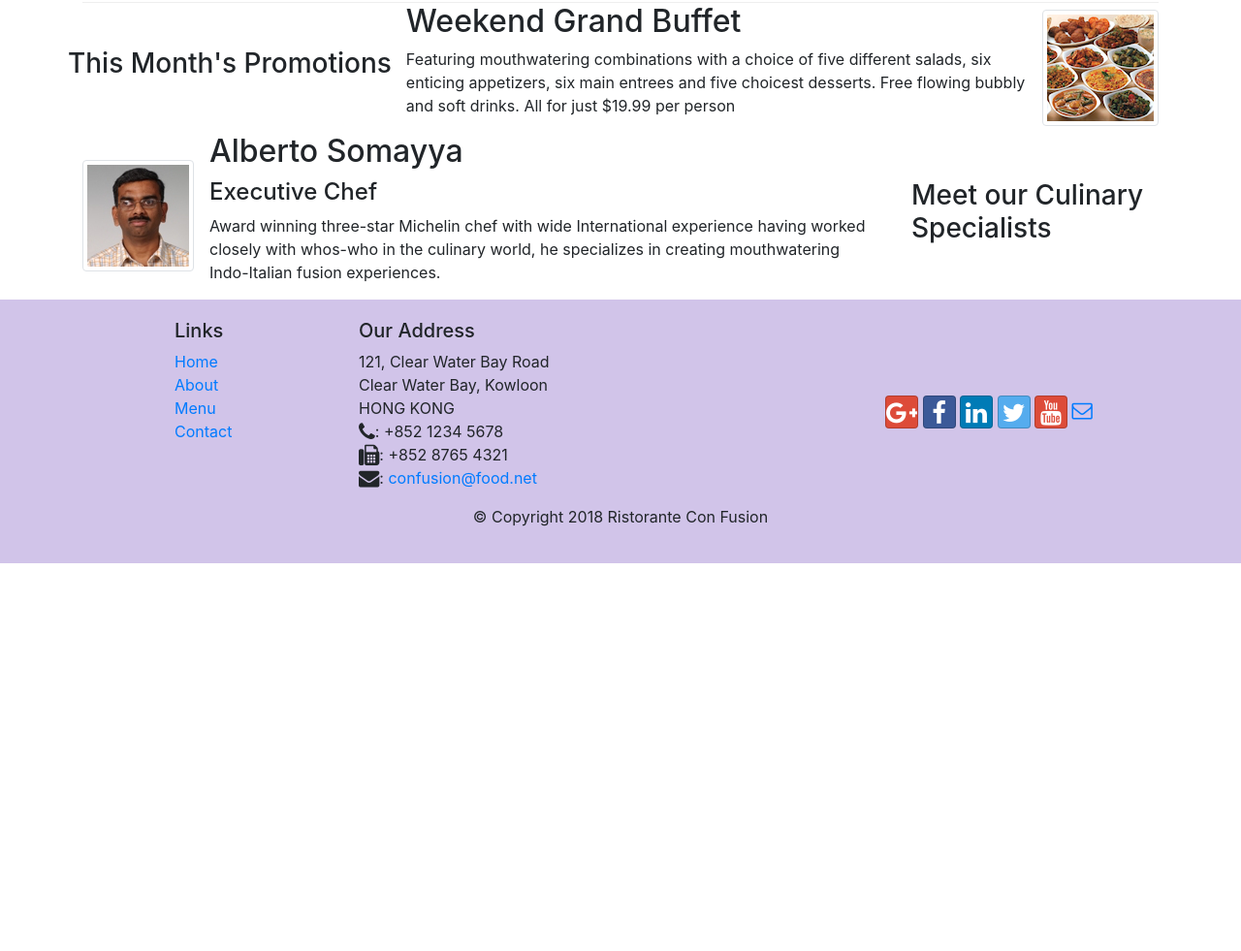
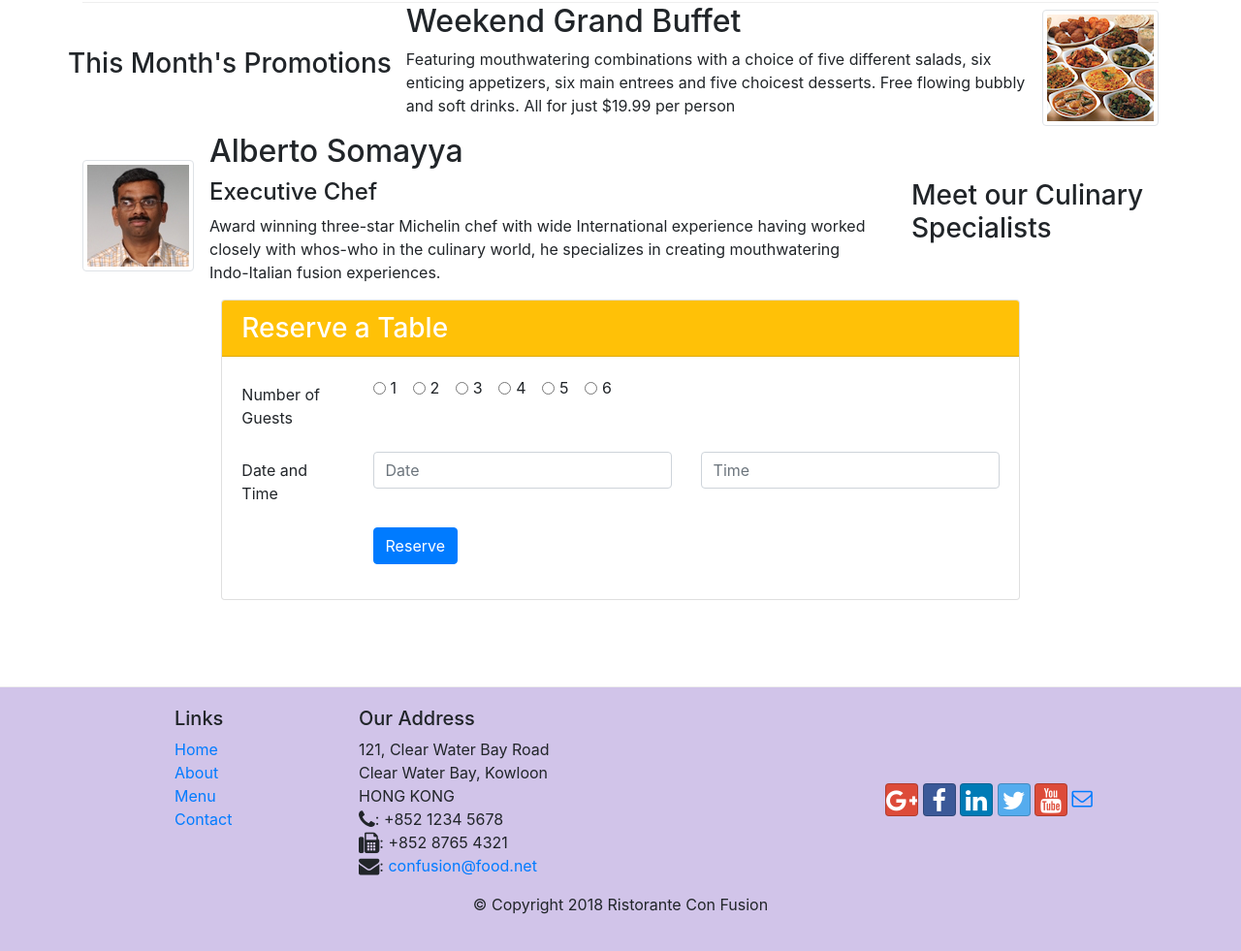
Before and after one commit to Samriddhi-dubey10/web_Restaurant, a website: page index.html in a window 1280 px wide. Shown: the part 681-1662 px from the top of the page at 97% size. Before the commit the page ends 1262 px from the top, so only its background shows below. Drawn offline with nearby package versions, Linux system fonts and the light colour scheme.

Commit message:
week2 Assignment Reservation form added

```diff
--- a/index.html
+++ b/index.html
@@ -41,10 +41,18 @@
                     <h1>Ristorante con Fusion</h1>
                     <p>We take inspiration from the World's best cuisines, and create a unique fusion experience. Our lipsmacking creations will tickle your culinary senses!</p>
                 </div>
-                <div class="col-12 col-sm align-self-center">
+                <div class="col-12 col-sm-3 align-self-center">
                     <img src="img/logo.png">
                 </div>
+                <div class = "col-12 col-sm-3 align-self-center">
+
+                    <a role="button" class="btn btn-lg btn-warning btn-block" href ="index.html">Reserve Table</a>
+
+                   </div>
+
+                </div>
             </div>
+
         </div>
     </header>
 
@@ -110,6 +118,63 @@
             </div>
         </div>
     </div>
+    <div class="row row-content justify-content-center">
+        <div class="col-sm-8">
+           <div class="card" id="reserving">
+            <h3 class="card-header text-white bg-warning">Reserve a Table</h3>
+            <div class="card-body">
+                <form>
+                    <div class="form-group row">
+                        <label for="inlineRadioOptions" class="col-md-2 col-form-label">Number of Guests</label>
+                            <div class="col-md-10">
+                                <div class="form-check form-check-inline">
+                                    <input class="form-check-input" type="radio" name="inlineRadioOptions" id="inlineRadio1" value="option1">
+                                    <label class="form-check-label" for="inlineRadio1">1</label>
+                                </div>
+                                <div class="form-check form-check-inline">
+                                    <input class="form-check-input" type="radio" name="inlineRadioOptions" id="inlineRadio2" value="option2">
+                                    <label class="form-check-label" for="inlineRadio2">2</label>
+                                </div>
+                                <div class="form-check form-check-inline">
+                                    <input class="form-check-input" type="radio" name="inlineRadioOptions" id="inlineRadio3" value="option3">
+                                    <label class="form-check-label" for="inlineRadio3">3</label>
+                                </div>
+                                <div class="form-check form-check-inline">
+                                    <input class="form-check-input" type="radio" name="inlineRadioOptions" id="inlineRadio4" value="option4">
+                                    <label class="form-check-label" for="inlineRadio4">4</label>
+                                </div>
+                                <div class="form-check form-check-inline">
+                                    <input class="form-check-input" type="radio" name="inlineRadioOptions" id="inlineRadio5" value="option5">
+                                    <label class="form-check-label" for="inlineRadio5">5</label>
+                                </div>
+                                <div class="form-check form-check-inline">
+                                    <input class="form-check-input" type="radio" name="inlineRadioOptions" id="inlineRadio6" value="option6">
+                                    <label class="form-check-label" for="inlineRadio6">6</label>
+                                </div>
+                            </div>
+                    </div>
+                    <div class="form-group row">
+                        <label for="dateandtime" class="col-12 col-md-2 col-form-label">Date and Time</label>
+                        <div class="col-6 col-md-5">
+                            <input type="text" class="form-control" id="date" name="date" placeholder="Date">
+                        </div>
+                        <div class="col-6 col-md-5">
+                            <input type="text" class="form-control" id="time" name="time" placeholder="Time">
+                        </div>
+                    </div>
+                    <div class="form-group row">
+                        <div class="offset-md-2 col-md-10">
+                            <button type="submit" class="btn btn-primary">Reserve</button>
+                        </div>
+                    </div>
+
+                </form>
+            </div>
+          </div>
+        </div>
+    </div>
+</div>
+
 
     <footer class="footer">
         <div class="container">
```
